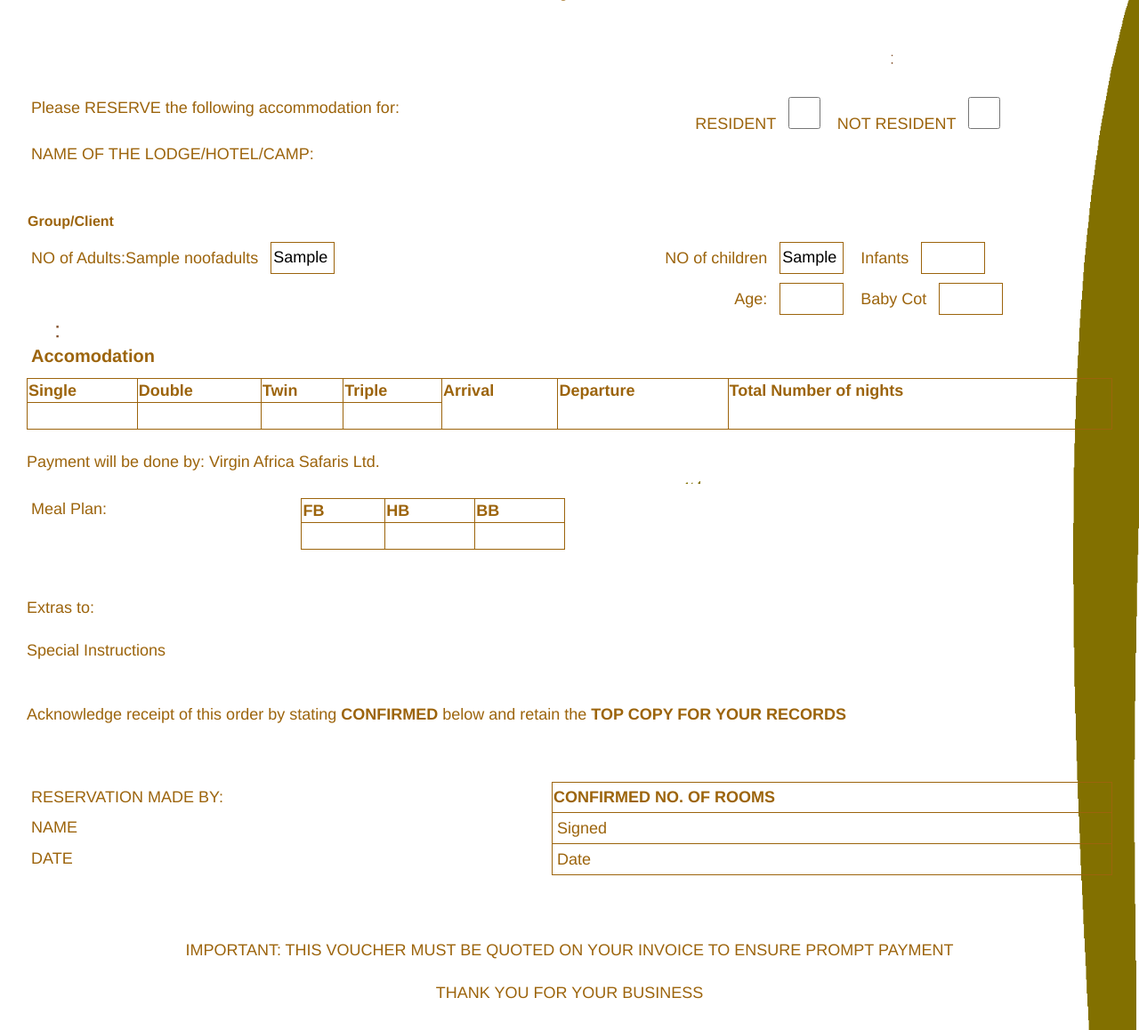
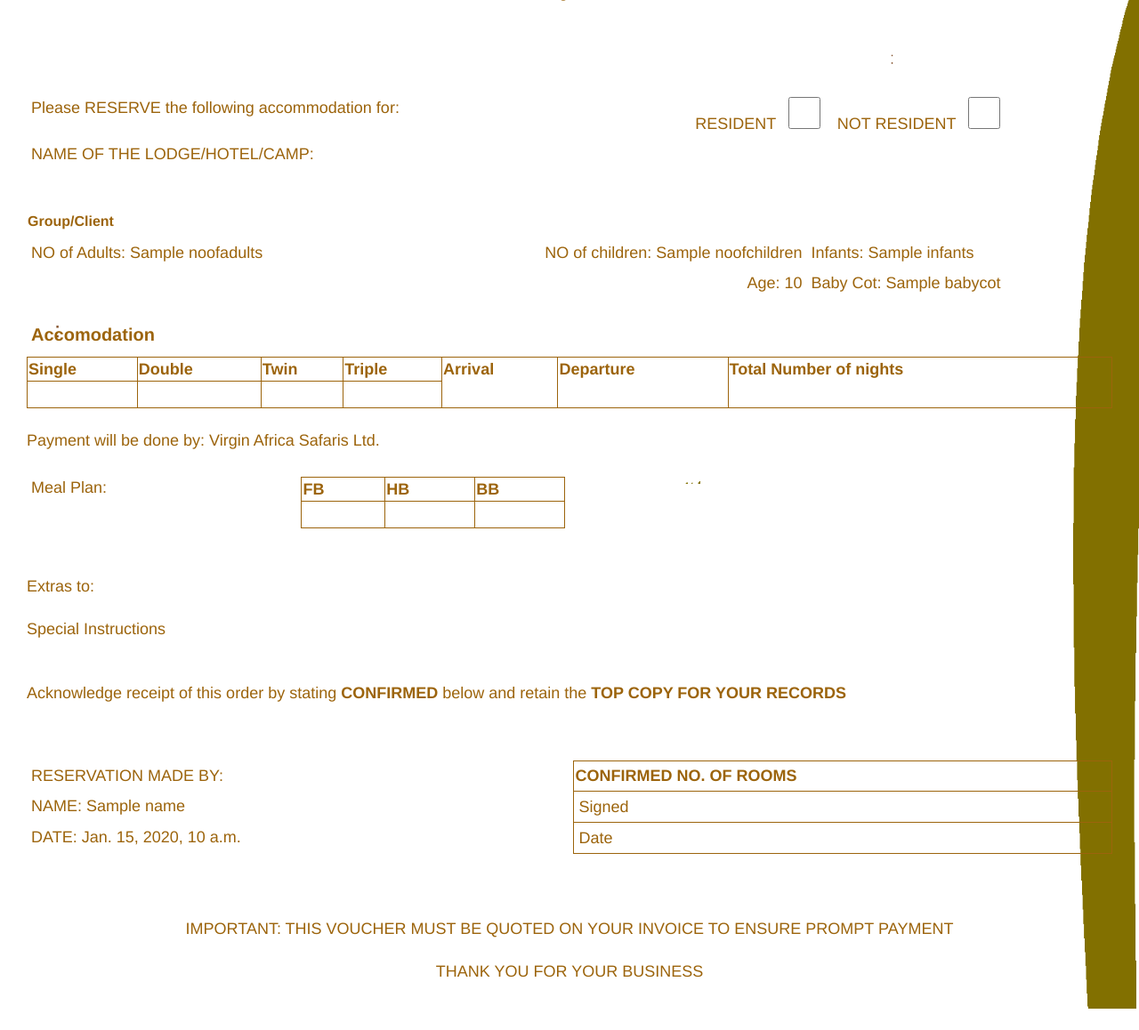
Before and after one commit to kenwekesa/virgin-invoicing-app, a Django app: template templates/voucher/voucher_template.html in a window 1280 px wide. Shown: the part 202-1360 px from the top of the page at 89% size. After the commit the page ends 1336 px from the top, so only its background shows below. Run offline with Django 3.2, Linux system fonts and the light colour scheme; the template is opened without the code that fills it: most values are stand-ins (such as "Sample title", 1, 10 or a date in 2020); lists and menus that the app fills with data are empty; some libraries are stand-ins or nearby versions.

Commit message:
voucher pdf

```diff
--- a/templates/voucher/voucher_template.html
+++ b/templates/voucher/voucher_template.html
@@ -242,14 +242,14 @@
          <th colspan="3"><h6><b>Group/Client</b></h6></th>
     </tr>
     <tr>
-        <td><form>NO of Adults:{{noofadults}} <input class ="input-sm" type="text" size="3" value="{{noofadults}}"/></form></td>
-        <td><form>NO of children <input class ="input-sm" type="text" size="3" value="{{noofchildren}}"/></form></td>
-        <td><form>Infants <input class ="input-sm" type="text" size="3"/></form></td>
+        <td><form>NO of Adults: {{noofadults}} </form></td>
+        <td><form>NO of children: {{noofchildren}} </form></td>
+        <td><form>Infants: {{infants}}</form></td>
     </tr>
     <tr>
         <td></td>
-        <td><form>Age: <input class ="input-sm" type="text" size="5"/></form></td>
-        <td><form>Baby Cot <input class ="input-sm" type="text" size="3"/></form></td>
+        <td><form>Age: {{age}}</form></td>
+        <td><form>Baby Cot:  {{babycot}}</form></td>
     </tr>
     </table>
 
@@ -336,12 +336,12 @@
 		<th class="bordered">CONFIRMED NO. OF ROOMS</th>
 	</tr>
 	<tr>
-      		<td>NAME</td>
+      		<td>NAME: {{name}}</td>
       		<td></td>
 		<td class="bordered">Signed</td>
 	</tr>
 	<tr>
-      		<td>DATE</td>
+      		<td>DATE:  {{date}}</td>
       		<td></td>
 		<td class="bordered">Date</td>
 	</tr>
--- a/voucher/views.py
+++ b/voucher/views.py
@@ -80,6 +80,11 @@ def voucher_template(request):
 
         context['noofadults']=request.POST.get('noofadults')
         context['noofchildren'] = request.POST.get('noofchildren')
+        context['infants']= request.POST.get('infants')
+        context['age']= request.POST.get('age')
+        context['babycot']= request.POST.get('babycot')
+        context['date']= request.POST.get('date')
+        context['name']= request.POST.get('name')
 
 
 
```
Also changed, not shown: templates/voucher/created_voucher.html (+6 -6 lines).
